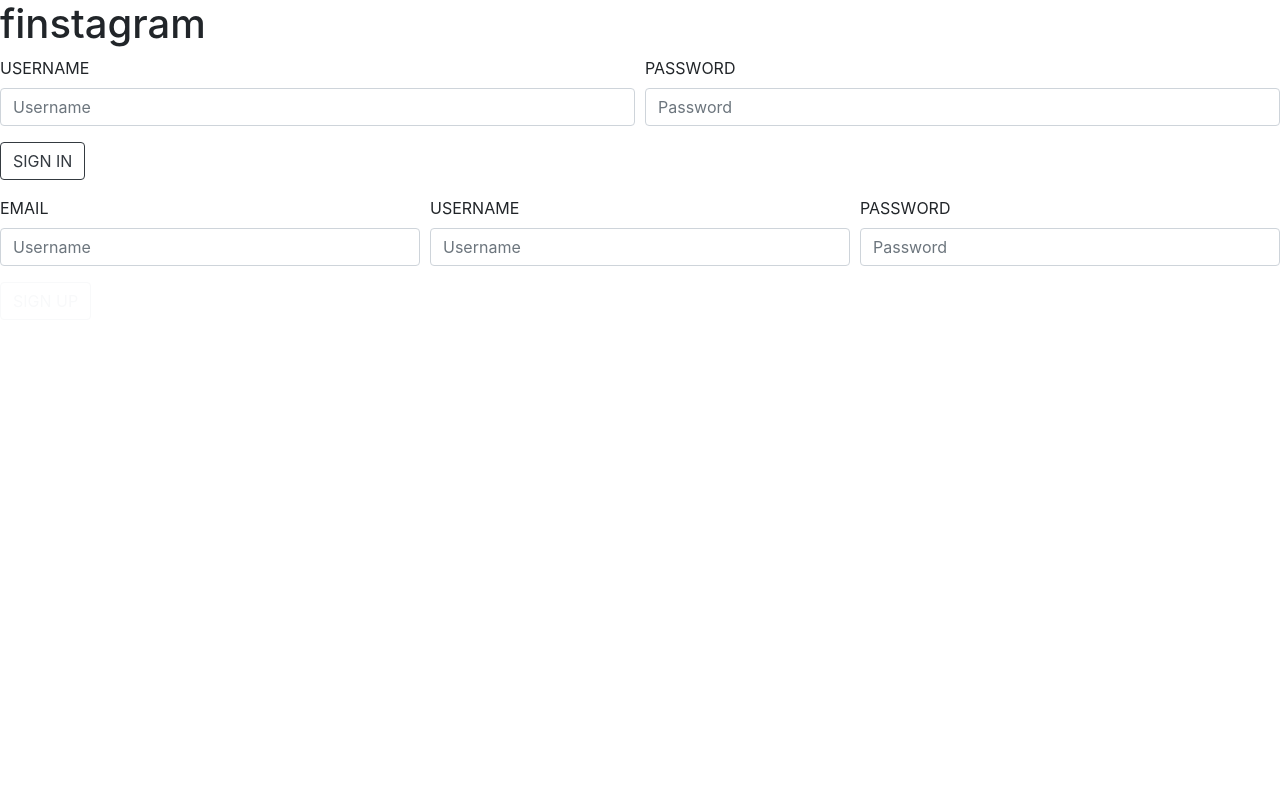
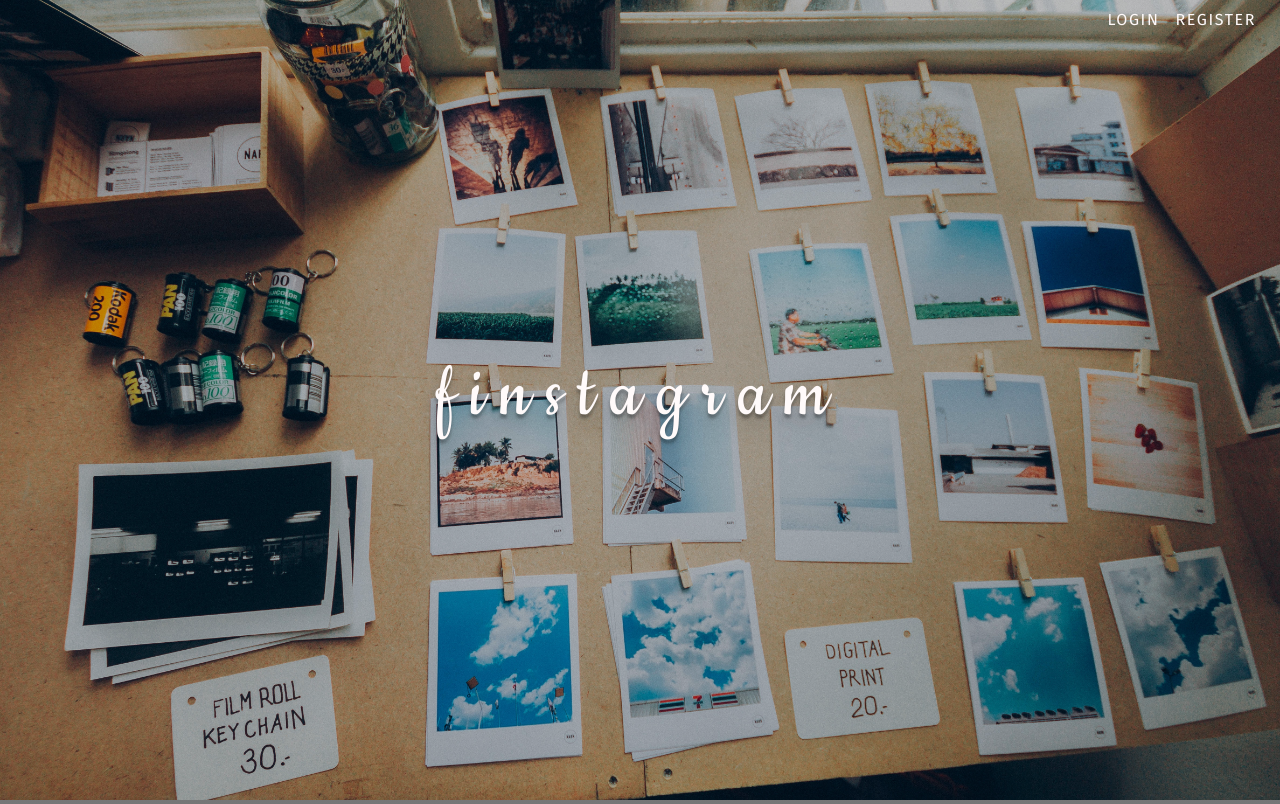
Before and after one commit to salmansiraj/Finstagram, a Flask app: page /login in a window 1280 px wide. Shown: the top 804 px of the page. Before the commit the page ends 266 px from the top, so only its background shows below. Run offline with Flask 2, Linux system fonts and the light colour scheme; some libraries are stand-ins or nearby versions; grey boxes are pictures that could not be loaded.

Commit message:
minor landing chages

```diff
--- /dev/null
+++ b/templates/login.css
@@ -0,0 +1,101 @@
+html {
+    scroll-behavior: smooth;
+}
+body {
+    margin: 0;
+    font-family: 'Fira Sans', sans-serif;
+}
+
+.hero {
+    /* ALIGNING */
+    width: 100vw;
+    height: 100vh;
+    display: flex;
+    justify-content: center;
+    align-items: center;
+
+    /* TEXT */
+    font-size: 1.6em;
+    text-align: center;
+    letter-spacing: 0.1em;
+    color:rgb(255,250,250);
+
+    /* IMAGE */
+    background: linear-gradient( rgba(0, 0, 0, 0.25), rgba(0, 0, 0, 0.25) ), url("finsta-landing.jpg");
+    background-size: cover;
+    background-position: center center;
+    background-repeat: no-repeat;
+    background-attachment: fixed;
+}
+
+.hero h1 {
+    font-size: 3.1em;
+    font-family: 'Cookie', cursive;
+    letter-spacing: 0.2em;
+    text-align: center;
+    padding: 10px 0;
+    text-shadow: 0px 4px 3px rgba(0,0,0,0.3),
+    0px 8px 13px rgba(0,0,0,0.1),
+    0px 18px 23px rgba(0,0,0,0.1);
+}
+
+
+.navbar-dark .navbar-nav .nav-link {
+    font-weight: 200;
+    letter-spacing: 0.1em;
+    text-transform: uppercase;
+    position: relative;
+    color: rgb(255,250,250);
+    text-decoration: none;
+}
+
+.navbar-dark .navbar-nav .nav-link:hover {
+    border-bottom: 1px solid rgb(255,250,250);
+    transition: 350ms;
+    color: rgb(220,220,220);
+}
+
+
+.navbar-dark .navbar-nav .nav-link:before{
+    content: "";
+    position: absolute;
+    width: 100%;
+    height: 1px;
+    bottom: 0;
+    left: 0;
+    background-color: rgb(255,250,250);
+    visibility: hidden;
+    -webkit-transform: scaleX(0);
+    transform: scaleX(0);
+    -webkit-transition: all 0.2s ease-in-out 0s;
+    transition: all 0.2s ease-in-out 0s;
+}
+
+.navbar-dark .navbar-nav .nav-link:hover:before{
+    visibility: visible;
+    -webkit-transform: scaleX(1);
+    transform: scaleX(1);
+}
+
+
+.form-group {
+    font-size: 0.75em;
+    font-family: 'Roboto Condensed', sans-serif;
+    letter-spacing: 0.15em;
+}
+
+#login {
+    background: linear-gradient( rgba(0, 0, 0, 0.25), rgba(0, 0, 0, 0.25) ), url("finsta-landing2.jpg");
+    background-size: cover;
+    background-position: center center;
+    background-repeat: no-repeat;
+    background-attachment: fixed;
+}
+
+#register {
+    background: linear-gradient( rgba(0, 0, 0, 0.25), rgba(0, 0, 0, 0.25) ), url("finsta-landing4.jpg");
+    background-size: cover;
+    background-position: center center;
+    background-repeat: no-repeat;
+    background-attachment: fixed;
+}
--- a/templates/login.html
+++ b/templates/login.html
@@ -1,8 +1,4 @@
-<html>
-    <head>
-        <title>Login</title>
-    </head>
-    <body>
+
         <!-- <h1>Login</h1>
         <div>
             <form action="/loginAuth" method="post">
@@ -17,11 +13,11 @@
             {{ error }}
         {% endif %} -->
 
-        <!DOCTYPE html>
+<!DOCTYPE html>
 <html lang="en">
 <head>
     <link rel="stylesheet" href="https://stackpath.bootstrapcdn.com/bootstrap/4.3.1/css/bootstrap.min.css" integrity="sha384-ggOyR0iXCbMQv3Xipma34MD+dH/1fQ784/j6cY/iJTQUOhcWr7x9JvoRxT2MZw1T" crossorigin="anonymous">
-    <link rel="stylesheet" href="landing.css">
+    <link rel="stylesheet" href="login.css">
 
     <link href="https://fonts.googleapis.com/css?family=Fira+Sans" rel="stylesheet">
     <link href="https://fonts.googleapis.com/css?family=Cookie" rel="stylesheet">
@@ -93,11 +89,9 @@
         </div>
     </section>
 
-    </script>
+
     <script src="https://code.jquery.com/jquery-3.3.1.slim.min.js" integrity="sha384-q8i/X+965DzO0rT7abK41JStQIAqVgRVzpbzo5smXKp4YfRvH+8abtTE1Pi6jizo" crossorigin="anonymous"></script>
     <script src="https://cdnjs.cloudflare.com/ajax/libs/popper.js/1.14.7/umd/popper.min.js" integrity="sha384-UO2eT0CpHqdSJQ6hJty5KVphtPhzWj9WO1clHTMGa3JDZwrnQq4sF86dIHNDz0W1" crossorigin="anonymous"></script>
     <script src="https://stackpath.bootstrapcdn.com/bootstrap/4.3.1/js/bootstrap.min.js" integrity="sha384-JjSmVgyd0p3pXB1rRibZUAYoIIy6OrQ6VrjIEaFf/nJGzIxFDsf4x0xIM+B07jRM" crossorigin="anonymous"></script>
 </body>
 </html>
-    </body>
-</html>
```
Also changed, not shown: templates/finsta-landing.jpg (added), templates/finsta-landing4.jpg (added), 2 other files.
